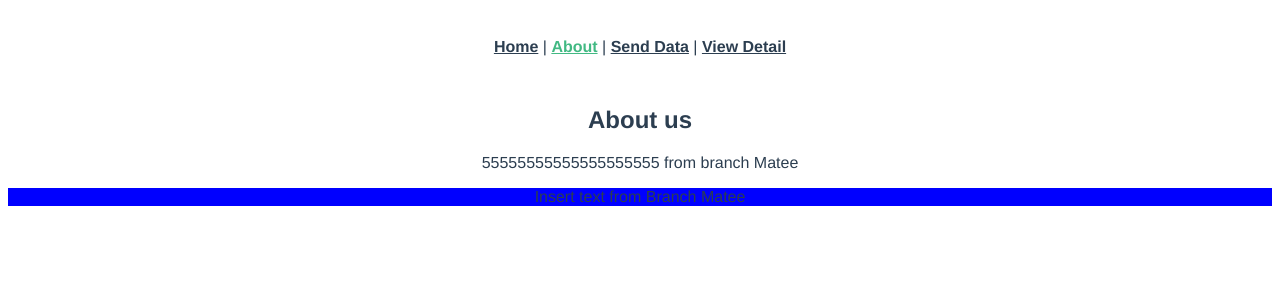
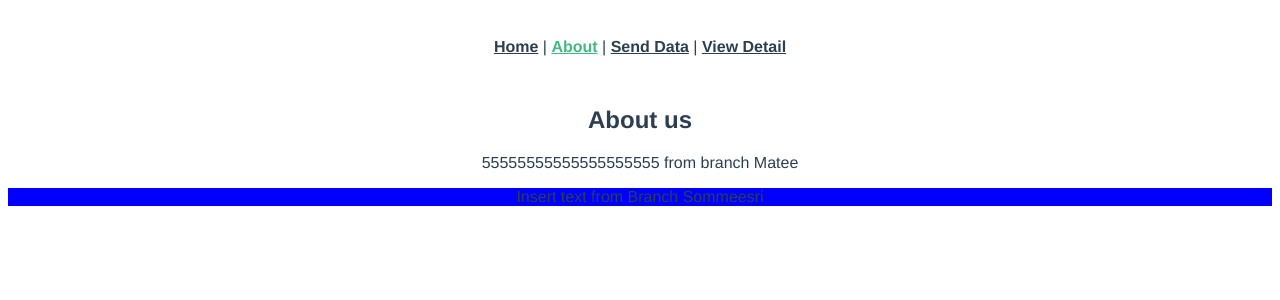
Before and after one commit to maenae191/Vue-Learning, a Vue app: page /about in a window 1280 px wide. Shown: the top 300 px of the page. Built offline with nearby package versions, Linux system fonts and the light colour scheme.

Commit message:
edit text name

```diff
--- a/src/components/AboutUs.vue
+++ b/src/components/AboutUs.vue
@@ -7,7 +7,7 @@
 
 
     <main style="background:blue">
-        Insert text from Branch Matee
+        Insert text from Branch Sommeesri
     </main>
 
 
```
